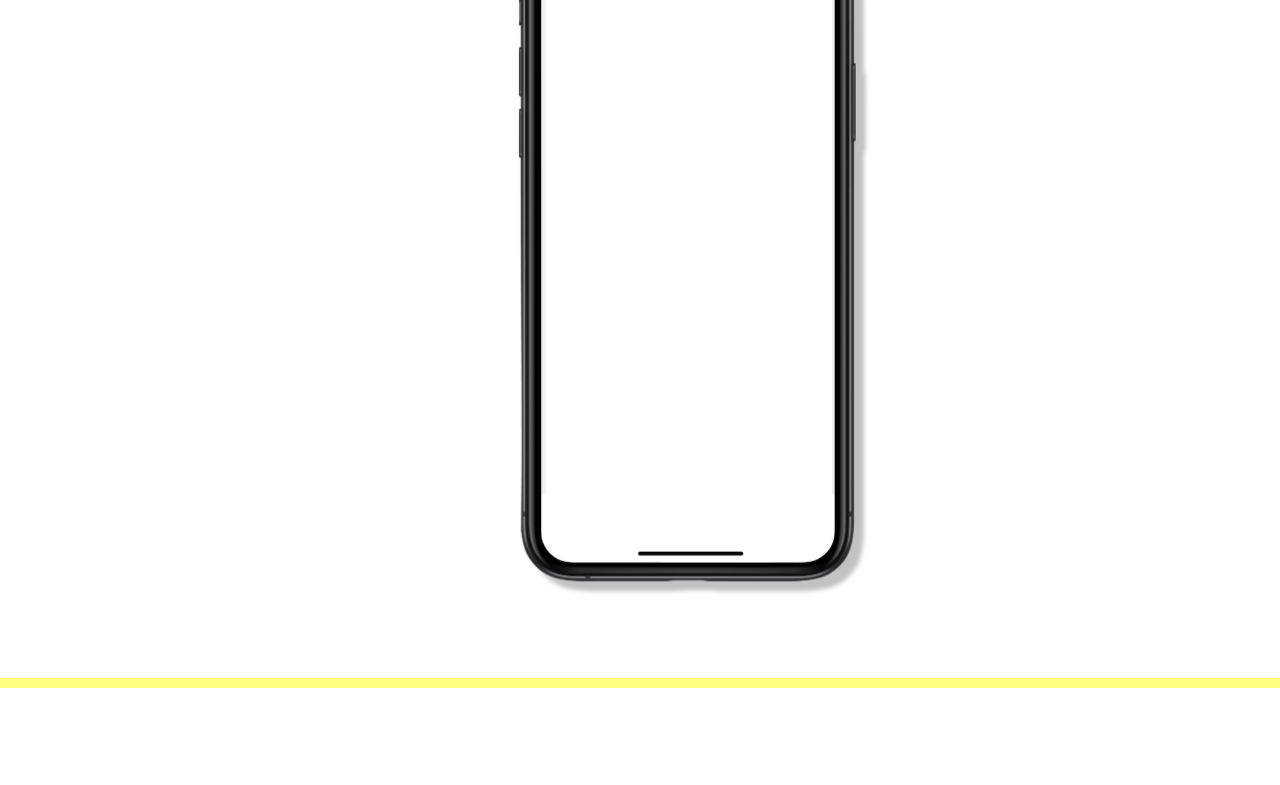
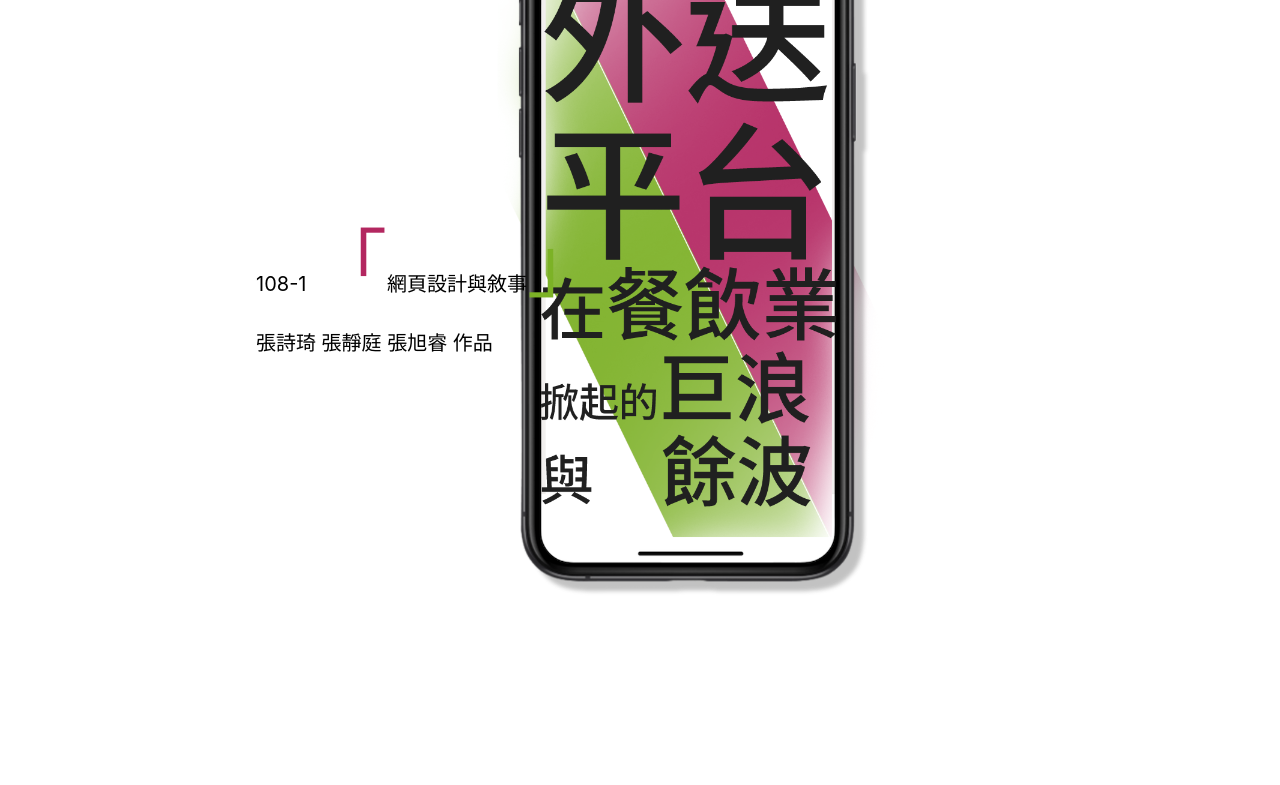
Before and after one commit to Web108Group5/Web108Group.github.io, a plain HTML site: page index.html in a window 1280 px wide. Shown: the part 112-897 px from the top of the page. Drawn offline with nearby package versions, Linux system fonts and the light colour scheme.

Commit message:
done title

```diff
--- a/index.html
+++ b/index.html
@@ -41,7 +41,7 @@
 <body>
 
    <!-- Navigation -->
-   <nav class="navbar navbar-expand-lg navbar-light fixed-top" id="nav">
+   <!--nav class="navbar navbar-expand-lg navbar-light fixed-top" id="nav">
     <div class="container">
       <a class="navbar-brand js-scroll-trigger" href="#page-top">Start Bootstrap</a>
       <button class="navbar-toggler navbar-toggler-right" type="button" data-toggle="collapse" data-target="#navbarResponsive" aria-controls="navbarResponsive" aria-expanded="false" aria-label="Toggle navigation">
@@ -64,19 +64,22 @@
         </ul>
       </div>
     </div>
-  </nav>
+  </!--nav>
 <!--fixed layer-->
   <div class="fixedcenter"  >
     <section>
-      <img id="iphone" src="img/phone.png" >
+      <img id="iphone" src="img/phonetitle.png" >
     </section>
   </div>
 
+     <p id="title1" style="color:black;left:20vw;top:55vh;position:fixed">張詩琦 張靜庭 張旭睿 作品</p>
 
+     <p id="title2" style="color:black;left:20vw;top:40vh;position:fixed">108-1 <span class="red">「</span>網頁設計與敘事<span class="green">」</span>
+     </p>
 <!--fixed bottom reminder-->
-<footer class="fixed-bottom" id="reminder">
+<!--footer class="fixed-bottom" id="reminder">
   <h1 id="scroll">0000</h1>
-</footer>
+</!--footer>
 
 
 <!--scroll layer-->
--- a/js/main.js
+++ b/js/main.js
@@ -37,18 +37,22 @@ $(document).ready(function() {
             menuShowed = false;
         }
         if(current_pos>=1000 && !zoomed){
-            $('#iphone').animate({height:"530vh",marginTop:"-80vh", marginRight:"-110px"});
+            $('#iphone').animate({height:"530vh",marginTop:"-80vh", marginRight:"-110px",opacity:"0"},"normal","swing");
             zoomed=true;
             console.log('zoomed in')
+            $('#title1').fadeOut();
+            $('#title2').fadeOut();
             $("html, body").animate({scrollTop: $("#menu").offset().top }, {duration: 500,easing: "swing"});
             //$('#menu').addClass('fixed');
             menuShowed=true;
         }
 
         if(current_pos<=600 && zoomed){
-            $('#iphone').animate({height:"90vh",marginTop:"0vh"});
+            $('#iphone').animate({height:"90vh",marginTop:"0vh",opacity:"1"});
             zoomed=false;
             console.log('zoomed back');
+            $('#title1').fadeIn();
+            $('#title2').fadeIn();
         }
 
         var new_width = win_w * current_pos / max_scroll;
```
Also changed, not shown: img/phonetitle.png (added).
